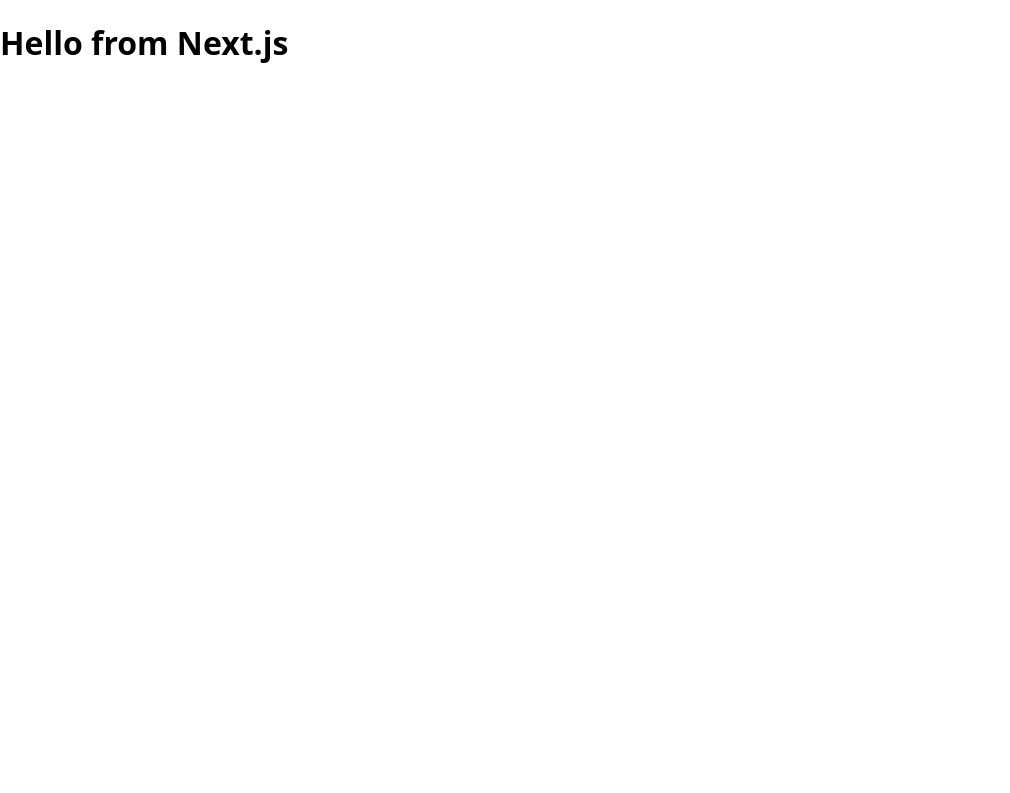
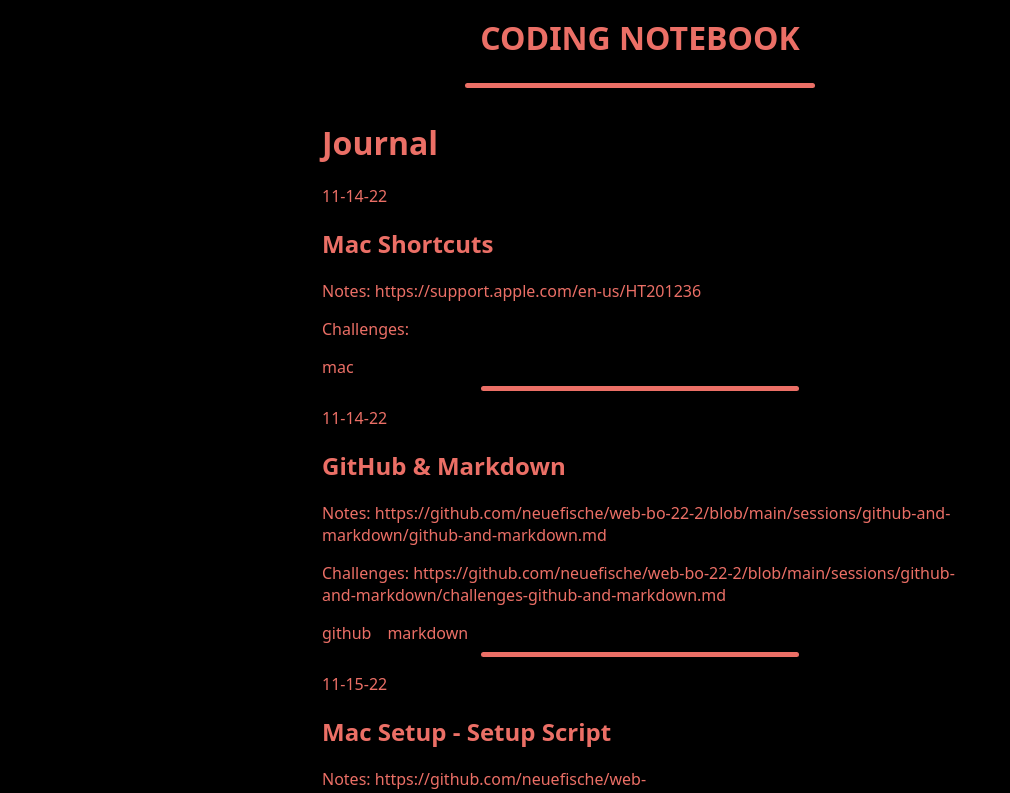
Before and after one commit to AstridOttmann/coding-notebook, a Next.js app: page / in a window 1280 px wide. Shown: the top 793 px of the page, without its empty margins (0-1010 px from the left). Built offline with nearby package versions, Linux system fonts and the light colour scheme.

Commit message:
add header and  journal

```diff
--- /dev/null
+++ b/components/Divider/StyledDivider.js
@@ -0,0 +1,11 @@
+import styled from "styled-components";
+
+const StyledDivider = styled.div`
+  border: none;
+  border-radius: 50px;
+  width: 50%;
+  margin: 0.5rem auto 0.5rem auto;
+  height: 5px;
+  background: var(--font-color);
+`;
+export default StyledDivider;
--- /dev/null
+++ b/components/Header/index.js
@@ -0,0 +1,28 @@
+import styled from "styled-components";
+import StyledDivider from "../Divider/StyledDivider";
+
+export default function Header() {
+  return (
+    <StyledHeaderContainer>
+      <StyledHeader>Coding Notebook</StyledHeader>
+      <StyledDivider></StyledDivider>
+    </StyledHeaderContainer>
+  );
+}
+const StyledHeader = styled.header`
+  text-align: center;
+  text-transform: uppercase;
+  font-weight: bold;
+  font-size: 2rem;
+  padding: 1rem;
+  margin: 0 auto;
+`;
+const StyledHeaderContainer = styled.div`
+  width: 100%;
+  max-width: 700px;
+  position: fixed;
+  left: 50%;
+  transform: translateX(-50%);
+  z-index: 1;
+  background-color: var(--background-color);
+`;
--- /dev/null
+++ b/components/Journal/index.js
@@ -0,0 +1,33 @@
+import styled, { css } from "styled-components";
+import { useState } from "react";
+import sessionNotes from "@/data";
+import StyledDivider from "../Divider/StyledDivider";
+import StyledList from "../StyledListElements";
+
+export default function Journal() {
+  const [notes, setNotes] = useState(sessionNotes);
+
+  return (
+    <div>
+      <h1>Journal</h1>
+      {notes.map((note) => (
+        <>
+          <StyledList key={note.id}>
+            <li>
+              <date>{note.date}</date>
+              <h2>{note.topic}</h2>
+              <p>Notes: {note.notes}</p>
+              <p>Challenges: {note.challenges}</p>
+              <StyledList variant="tags">
+                {note.tags.map((tag) => (
+                  <li key={tag}>{tag}</li>
+                ))}
+              </StyledList>
+              <StyledDivider></StyledDivider>
+            </li>
+          </StyledList>
+        </>
+      ))}
+    </div>
+  );
+}
--- /dev/null
+++ b/components/Layout/index.js
@@ -0,0 +1,21 @@
+import Header from "../Header";
+import styled from "styled-components";
+
+export default function Layout({ children }) {
+  return (
+    <>
+      <Header />
+      <StyledMain>{children}</StyledMain>
+      <footer></footer>
+    </>
+  );
+}
+const StyledMain = styled.main`
+  position: relative;
+  width: 100%;
+  max-width: 700px;
+  top: 4.2rem;
+  margin: 0 auto;
+  padding: 2rem;
+  word-wrap: break-word;
+`;
--- /dev/null
+++ b/components/StyledListElements/index.js
@@ -0,0 +1,16 @@
+import styled, { css } from "styled-components";
+
+const StyledList = styled.ul`
+  list-style: none;
+  padding: 0;
+
+  ${({ variant }) => {
+    if (variant === "tags") {
+      return css`
+        display: flex;
+        gap: 1rem;
+      `;
+    }
+  }}
+`;
+export default StyledList;
--- /dev/null
+++ b/data.js
@@ -0,0 +1,69 @@
+const sessionNotes = [
+  {
+    id: 1,
+    date: "11-14-22",
+    topic: "Mac Shortcuts",
+    notes: "https://support.apple.com/en-us/HT201236",
+    challenges: "",
+    tags: ["mac"],
+  },
+  {
+    id: 2,
+    date: "11-14-22",
+    topic: "GitHub & Markdown",
+    notes:
+      "https://github.com/neuefische/web-bo-22-2/blob/main/sessions/github-and-markdown/github-and-markdown.md",
+    challenges:
+      "https://github.com/neuefische/web-bo-22-2/blob/main/sessions/github-and-markdown/challenges-github-and-markdown.md",
+    tags: ["github", "markdown"],
+  },
+  {
+    id: 3,
+    date: "11-15-22",
+    topic: "Mac Setup - Setup Script",
+    notes:
+      "https://github.com/neuefische/web-setup/blob/50a0aa892d5bf53f7f57f18d2ced9ae739c5cda6/README.md",
+    challenges: "",
+    tags: ["mac"],
+  },
+  {
+    id: 4,
+    date: "11-15-22",
+    topic: "Shell Basics",
+    notes:
+      "https://github.com/neuefische/web-bo-22-2/tree/main/sessions/shell-basics",
+    challenges:
+      "https://github.com/neuefische/web-bo-22-2/blob/a1bb1d7dbe7abdd4a0194312cef3b1d050d67473/sessions/shell-basics/challenges-shell-basics.md",
+    tags: ["shell"],
+  },
+  {
+    id: 5,
+    date: "11-15-22",
+    topic: "Git CLI and remote",
+    notes:
+      "https://github.com/neuefische/web-bo-22-2/blob/0612511529e2fd98bb66dfaeb3d1fa8ce5a42454/sessions/git-cli-and-remote/git-cli-and-remote.md",
+    challenges:
+      "https://github.com/neuefische/web-bo-22-2/blob/0612511529e2fd98bb66dfaeb3d1fa8ce5a42454/sessions/git-cli-and-remote/challenges-git-cli-and-remote.md",
+    tags: ["git"],
+  },
+  {
+    id: 6,
+    date: "11-16-22",
+    topic: "Git Branches and PR",
+    notes:
+      "https://github.com/neuefische/web-bo-22-2/blob/904a473e280f5764a0ac51669128d310d61ca13c/sessions/git-branches-and-prs/git-branches-and-prs.md",
+    challenges:
+      "https://github.com/neuefische/web-bo-22-2/blob/904a473e280f5764a0ac51669128d310d61ca13c/sessions/git-branches-and-prs/challenges-git-branches-and-prs.md",
+    tags: ["git"],
+  },
+  {
+    id: 7,
+    date: "11-16-22",
+    topic: "HTML and Web",
+    notes: `${`https://github.com/neuefische/web-bo-22-2/blob/904a473e280f5764a0ac51669128d310d61ca13c/sessions/html-and-the-web/html-and-the-web.m`}`,
+    challenges:
+      "https://github.com/neuefische/web-bo-22-2/blob/904a473e280f5764a0ac51669128d310d61ca13c/sessions/html-and-the-web/challenges-html-and-the-web.md",
+    tags: ["html"],
+  },
+];
+export default sessionNotes;
--- a/pages/_app.js
+++ b/pages/_app.js
@@ -1,5 +1,6 @@
 import GlobalStyle from "@/styles";
 import Head from "next/head";
+import Layout from "@/components/Layout";
 
 export default function App({ Component, pageProps }) {
   return (
@@ -8,7 +9,9 @@
       <Head>
         <title>Capstone Project</title>
       </Head>
-      <Component {...pageProps} />
+      <Layout>
+        <Component {...pageProps} />
+      </Layout>
     </>
   );
 }
--- a/pages/index.js
+++ b/pages/index.js
@@ -1,3 +1,5 @@
+import Journal from "@/components/Journal";
+
 export default function HomePage() {
-  return <h1>Hello from Next.js</h1>;
+  return <Journal />;
 }
--- a/styles.js
+++ b/styles.js
@@ -7,8 +7,16 @@
     box-sizing: border-box;
   }
 
+  :root{
+    --background-color: #000000;
+    --font-color: #eb6f66;
+    --font-size: 20px;
+   }
+
   body {
     margin: 0;
     font-family: system-ui;
+    background-color: var(--background-color);
+    color: var(--font-color);
   }
 `;
```
Also changed, not shown: 1 other file (tests, documents, lock files or other folders).
